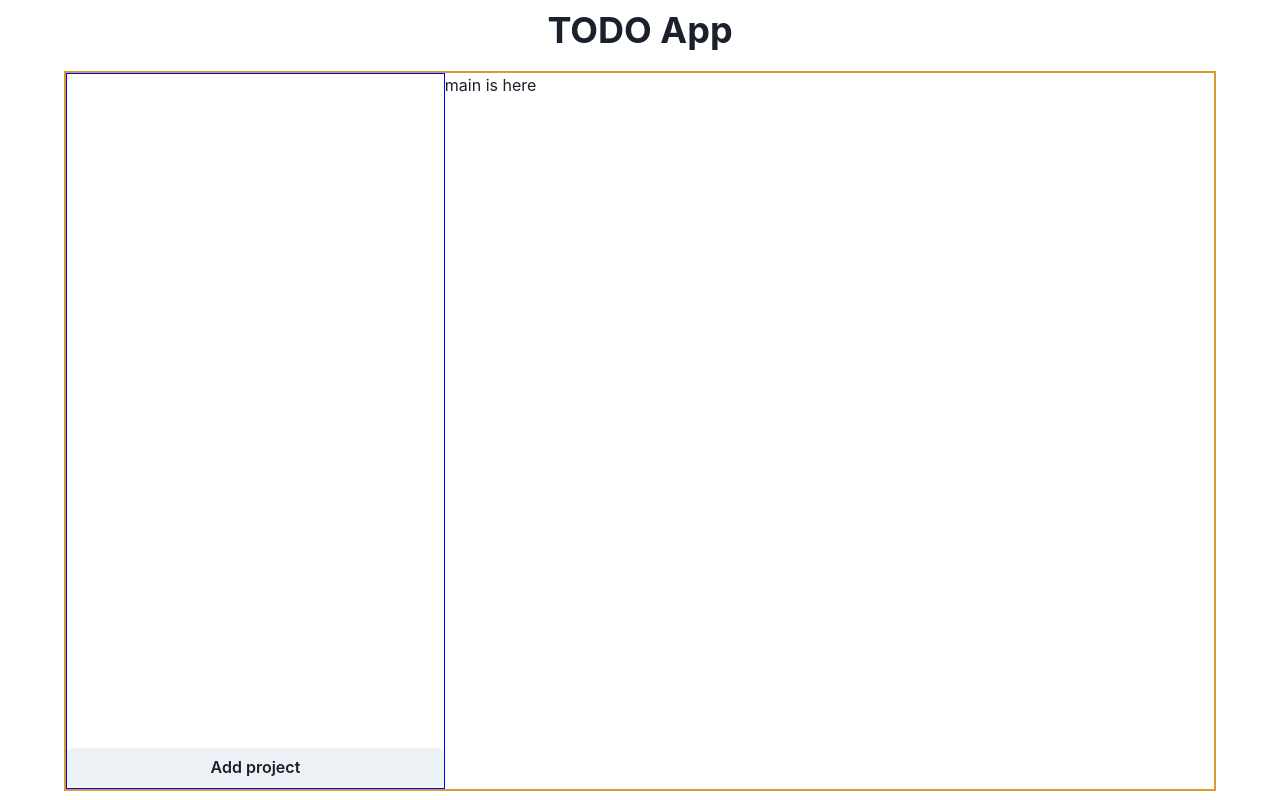
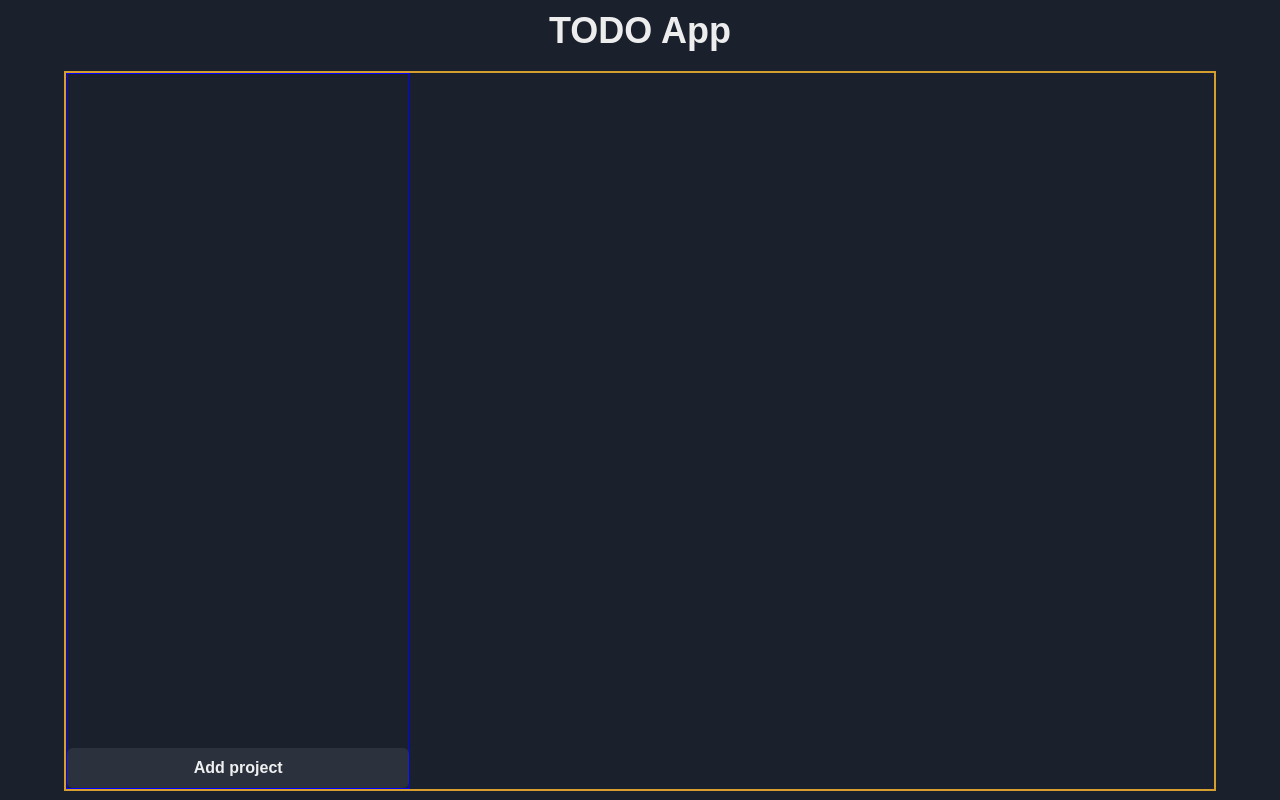
Before and after one commit to ebadyz/todo-app, a React (Create React App) app: page / in a window 1280 px wide. Built offline with nearby package versions, Linux system fonts and the light colour scheme.

Commit message:
add theme to chakra provider and show project details

```diff
--- a/src/App.tsx
+++ b/src/App.tsx
@@ -1,10 +1,31 @@
-import { ChakraProvider } from "@chakra-ui/react";
+import { useState } from "react";
+import { ChakraProvider, Heading, Input, VStack } from "@chakra-ui/react";
 import Layout from "./components/Layout";
+import LeftSideBar from "./components/LeftSideBar.d";
+import { Project } from "./types";
+import theme from "./components/Theme";
 
 function App(): JSX.Element {
+  const [project, setProject] = useState<Project>({} as Project);
+
+  const getProject = (project: Project): void => {
+    setProject(project);
+  };
+
   return (
-    <ChakraProvider>
-      <Layout>main is here</Layout>
+    <ChakraProvider theme={theme}>
+      <Layout leftSideBar={<LeftSideBar getProject={getProject} />}>
+        {Object.values(project).length > 0 && (
+          <VStack alignItems="flex-start">
+            <Heading>{project.projectName}</Heading>
+            <Input
+              type="text"
+              placeholder={`add a task to "${project?.projectName}", press Enter ro save`}
+              w="100%"
+            />
+          </VStack>
+        )}
+      </Layout>
     </ChakraProvider>
   );
 }
--- a/src/components/Layout.tsx
+++ b/src/components/Layout.tsx
@@ -1,11 +1,11 @@
 import { Box, Heading } from "@chakra-ui/react";
-import LeftSideBar from "./LeftSideBar.d";
 
-interface LayoutProps {
+interface ILayoutProps {
   children: React.ReactNode;
+  leftSideBar: React.ReactElement;
 }
 
-function Layout({ children }: LayoutProps): JSX.Element {
+function Layout({ children, leftSideBar }: ILayoutProps): JSX.Element {
   return (
     <Box display="grid" placeItems="center" h="100vh">
       <header>
@@ -19,8 +19,10 @@ function Layout({ children }: LayoutProps): JSX.Element {
         borderColor="yellow.500"
         mx="auto"
       >
-        <LeftSideBar />
-        <Box as="main">{children}</Box>
+        {leftSideBar}
+        <Box as="main" p="8" w="70%">
+          {children}
+        </Box>
         {/* <RightSideBar /> */}
       </Box>
     </Box>
--- a/src/components/LeftSideBar.d.tsx
+++ b/src/components/LeftSideBar.d.tsx
@@ -4,11 +4,10 @@ import { useDisclosure, ModalFooter, ModalBody } from "@chakra-ui/react";
 import { v4 as uuidv4 } from "uuid";
 import Modal from "./Modal";
 import List from "./List";
+import { Project } from "../types";
 
-interface Project {
-  id: string;
-  projectName: string;
-  projectColor: string;
+interface ILeftSideBarProps {
+  getProject: (project: Project) => void;
 }
 
 type ProjectName = string;
@@ -25,7 +24,7 @@ const COLORS_SCHEMA = [
   { id: uuidv4(), color: "#F93852" },
 ];
 
-function LeftSideBar(): JSX.Element {
+function LeftSideBar({ getProject }: ILeftSideBarProps): JSX.Element {
   const { isOpen, onOpen, onClose } = useDisclosure();
   const [projectName, setProjectName] = useState<ProjectName>("");
   const [projectColor, setProjectColor] = useState<ProjectColor>("");
@@ -39,12 +38,17 @@ function LeftSideBar(): JSX.Element {
     setProjectColor(color);
   };
 
+  const handleGetProject = (project: Project): void => {
+    getProject(project);
+  };
+
   const handleSubmit = (
     e: React.FormEvent<HTMLFormElement>,
     name: string,
     color: string
   ): void => {
     e.preventDefault();
+    if (name) {
       const randomIndex = Math.floor(
         Math.random() * (COLORS_SCHEMA.length - 1 - 0)
       );
@@ -62,16 +66,19 @@ function LeftSideBar(): JSX.Element {
       setProjectName("");
       setProjectColor("");
       onClose();
+    } else {
+      onClose();
+    }
   };
 
   return (
-    <Box as="aside" w="33%" border="1px" borderColor="blue" position="relative">
+    <Box as="aside" w="30%" border="1px" borderColor="blue" position="relative">
       {projects.length > 0 && (
         <List
           flexDir="column"
           items={projects}
           renderItem={(item) => (
-            <HStack>
+            <HStack cursor="pointer" onClick={() => handleGetProject(item)}>
               <Circle size={6} bg={item.projectColor} />
               <p>{item.projectName}</p>
             </HStack>
```
Lines whose indentation alone changed are shown as unchanged.
